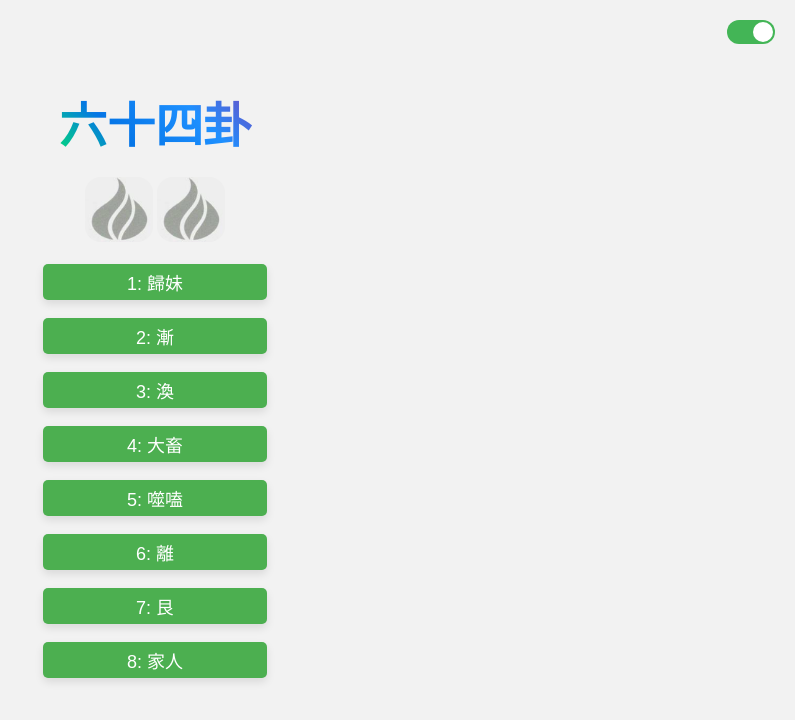
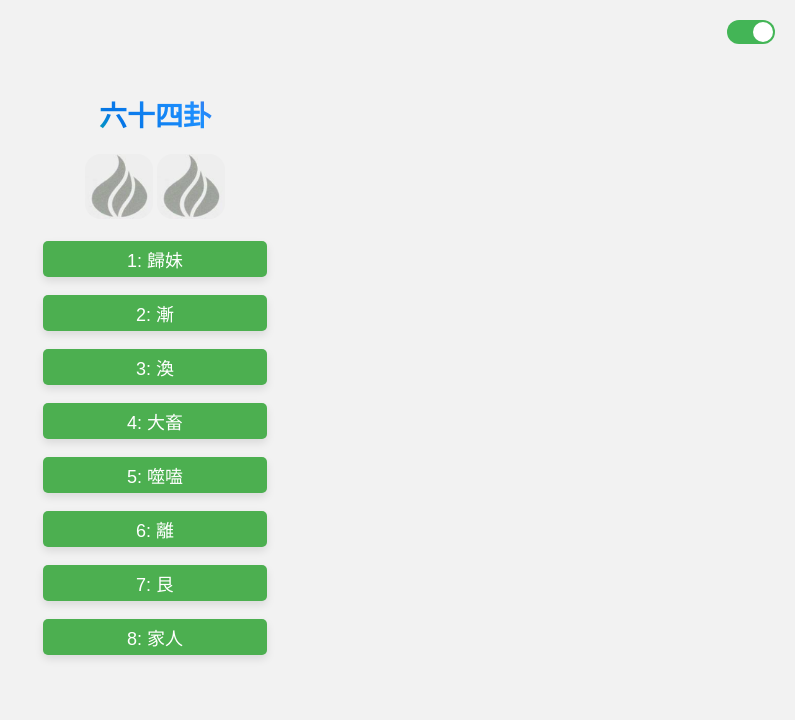
Before and after one commit to bigbigshop/64, a plain HTML site: page index.html in a window 1280 px wide. Shown: the whole page, without its empty margins (485-1280 px from the left). Drawn offline with Linux system fonts and the light colour scheme.

Commit message:
Update index.html

```diff
--- a/index.html
+++ b/index.html
@@ -158,7 +158,6 @@
 		}
 
 		h2 {
-			font-size: 48px;
 			font-weight: bold;
 			background: linear-gradient(45deg, #00f260, #0575e6, #1e90ff, #833ab4);
 			-webkit-background-clip: text;
```
